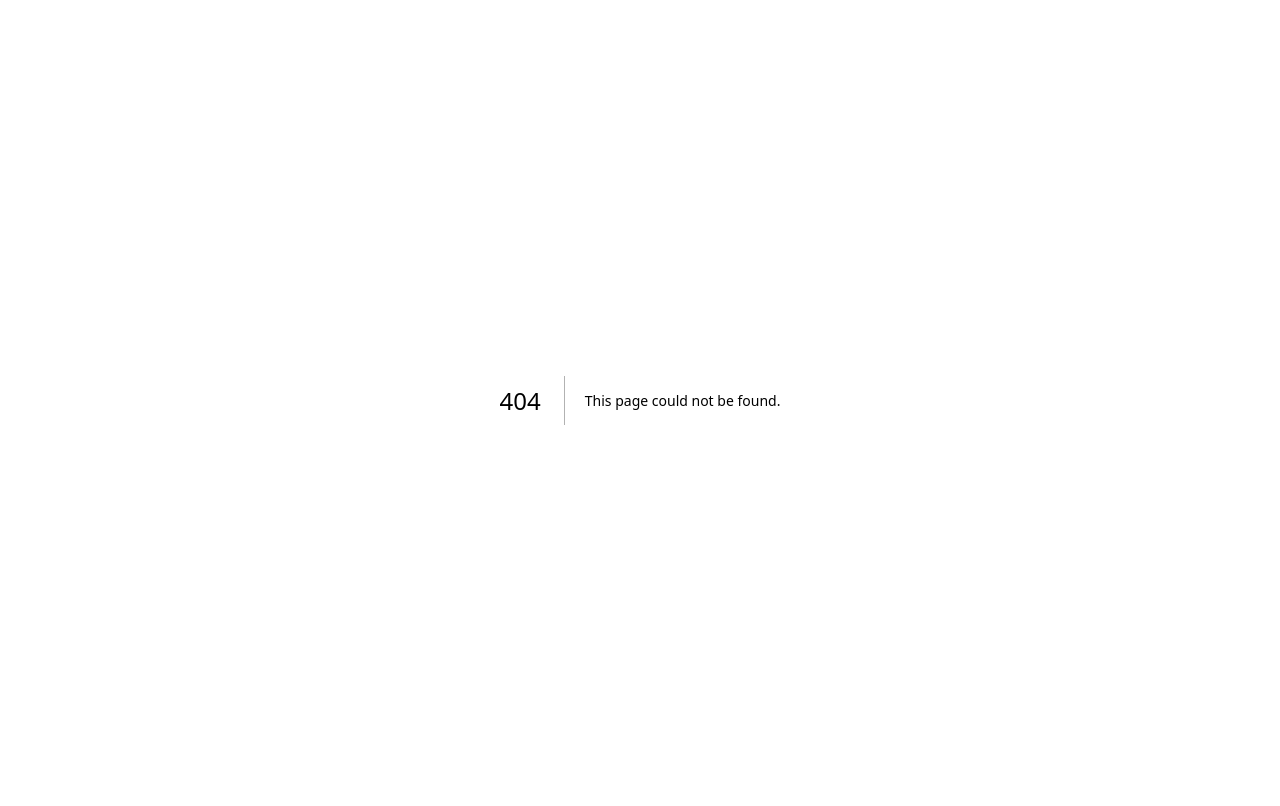
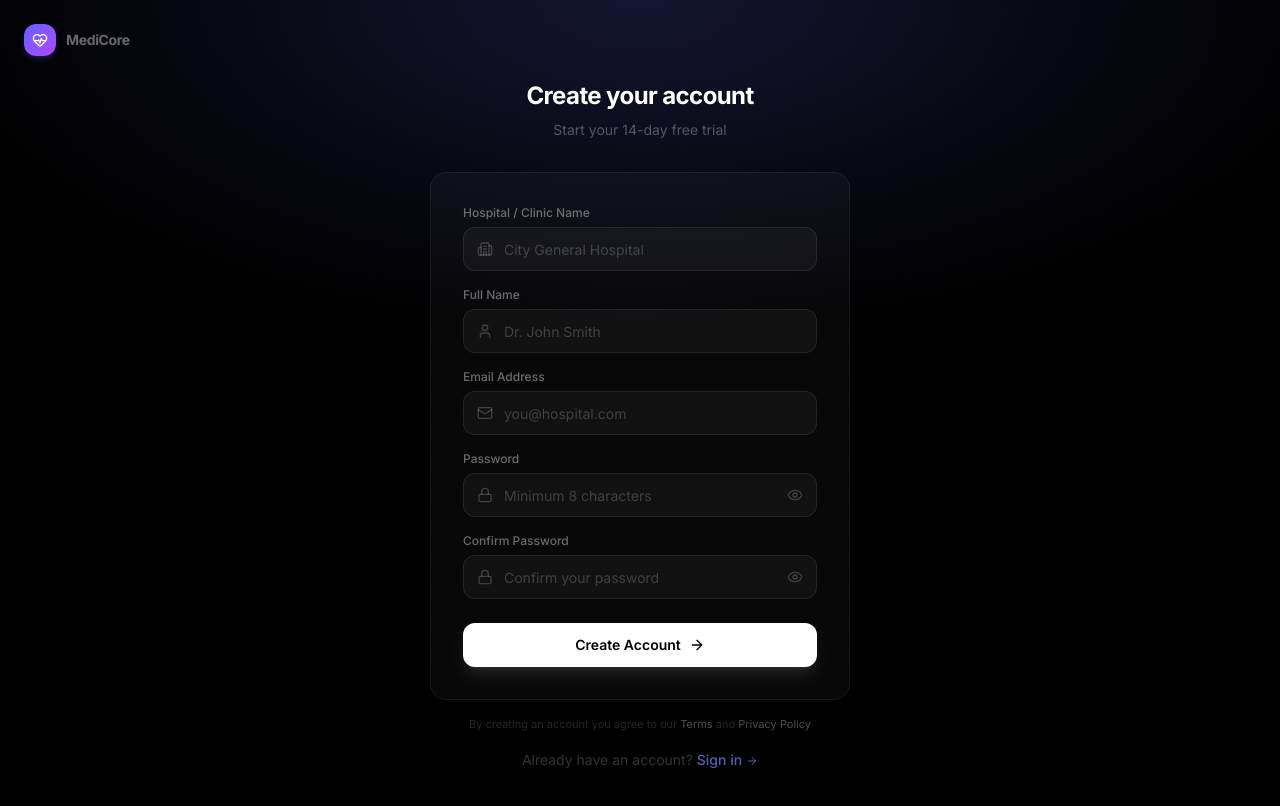
Before and after one commit to mbmugdho/hospital-management-system, a Next.js app: page /register in a window 1280 px wide. Before the commit this address had no page. Shown: the top 806 px of the page. Built offline with nearby package versions, Linux system fonts and the light colour scheme.

Commit message:
Phase 2: Add login and register pages with auth layout

```diff
--- /dev/null
+++ b/src/app/(auth)/login/page.tsx
@@ -0,0 +1,5 @@
+import LoginForm from '@/components/auth/LoginForm'
+
+export default function LoginPage() {
+  return <LoginForm />
+}
--- /dev/null
+++ b/src/app/(auth)/register/page.tsx
@@ -0,0 +1,5 @@
+import RegisterForm from '@/components/auth/RegisterForm'
+
+export default function RegisterPage() {
+  return <RegisterForm />
+}
```
